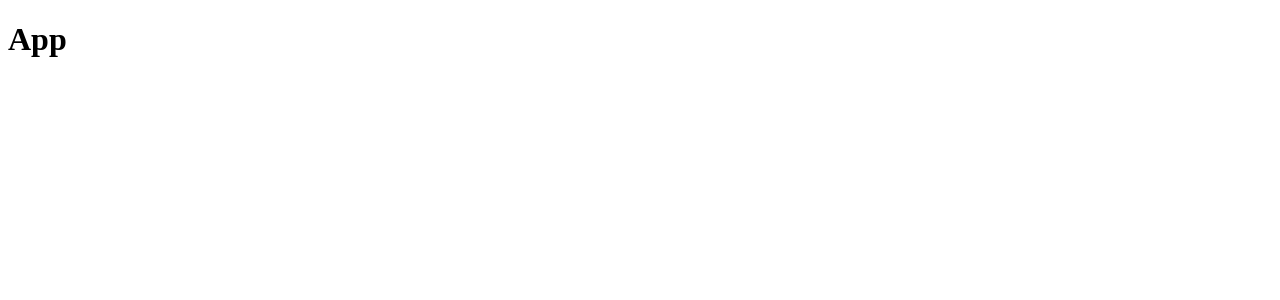
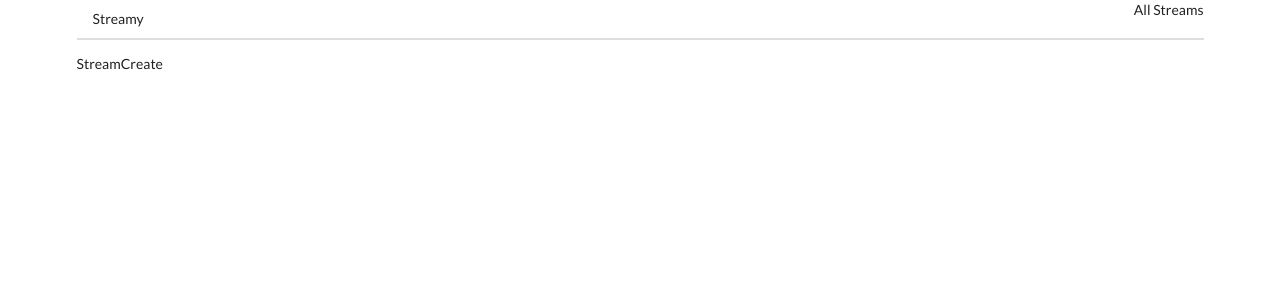
Before and after one commit to rutvikbodar/tempProjects, a React (Create React App) app in the folder streamers/: page /stream/new in a window 1280 px wide. Shown: the top 300 px of the page. Built offline with nearby package versions, Linux system fonts and the light colour scheme.

Commit message:
sbdsahdgasd

```diff
--- a/streamers/package.json
+++ b/streamers/package.json
@@ -8,6 +8,7 @@
     "@testing-library/user-event": "^13.5.0",
     "react": "^18.2.0",
     "react-dom": "^18.2.0",
+    "react-router-dom": "^5.3.4",
     "react-scripts": "5.0.1",
     "web-vitals": "^2.1.4"
   },
--- a/streamers/public/index.html
+++ b/streamers/public/index.html
@@ -3,6 +3,7 @@
   <head>
     <meta charset="utf-8" />
     <link rel="icon" href="%PUBLIC_URL%/favicon.ico" />
+    <link rel="stylesheet" href="https://cdnjs.cloudflare.com/ajax/libs/semantic-ui/2.4.1/semantic.min.css">
     <meta name="viewport" content="width=device-width, initial-scale=1" />
     <meta name="theme-color" content="#000000" />
     <meta
@@ -11,6 +12,7 @@
     />
     <link rel="apple-touch-icon" href="%PUBLIC_URL%/logo192.png" />
     <link rel="manifest" href="%PUBLIC_URL%/manifest.json" />
+
     <title>React App</title>
   </head>
   <body>
--- a/streamers/src/App.js
+++ b/streamers/src/App.js
@@ -1,8 +1,25 @@
+import React from 'react'
+import {BrowserRouter , Route} from 'react-router-dom'
+
+import StreamCreate from './streams/StreamCreate';
+import StreamDelete from './streams/StreamDelete';
+import StreamEdit from './streams/StreamEdit';
+import StreamList from './streams/StreamList';
+import StreamShow from './streams/StreamShow';
+import Header from './Header'
+
 
 function App() {
   return (
-    <div className="App">
-      <h1>App</h1>
+    <div className="ui container">
+      <BrowserRouter>
+      <Header />
+      <Route path={"/"} exact component={StreamList} />
+      <Route path={"/stream/new"} exact component={StreamCreate} />
+      <Route path={"/stream/edit"} exact component={StreamEdit} />
+      <Route path={"/stream/delete"} exact component={StreamDelete} />
+      <Route path={"/stream/show"} exact component={StreamShow} />
+      </BrowserRouter>
     </div>
   );
 }
--- /dev/null
+++ b/streamers/src/Header.js
@@ -0,0 +1,15 @@
+import React from "react";
+import { Link } from 'react-router-dom';
+
+const Header = () => {
+    return (
+        <div className="ui secondary pointing menu">
+            <Link to="/" className={'item'}>Streamy</Link>
+            <div className="right menu">
+                All Streams
+            </div>
+        </div>
+    )
+}
+
+export default Header;
--- /dev/null
+++ b/streamers/src/streams/StreamCreate.js
@@ -0,0 +1,9 @@
+import React from "react";
+
+const StreamCreate = () => {
+    return (
+        <div>StreamCreate</div>
+    )
+}
+
+export default StreamCreate;
--- /dev/null
+++ b/streamers/src/streams/StreamDelete.js
@@ -0,0 +1,9 @@
+import React from "react";
+
+const StreamDelete = () => {
+    return (
+        <div>StreamDelete</div>
+    )
+}
+
+export default StreamDelete;
--- /dev/null
+++ b/streamers/src/streams/StreamEdit.js
@@ -0,0 +1,9 @@
+import React from "react";
+
+const StreamEdit = () => {
+    return (
+        <div>StreamEdit</div>
+    )
+}
+
+export default StreamEdit;
--- /dev/null
+++ b/streamers/src/streams/StreamList.js
@@ -0,0 +1,9 @@
+import React from "react";
+
+const StreamList = () => {
+    return (
+        <div>StreamList</div>
+    )
+}
+
+export default StreamList;
--- /dev/null
+++ b/streamers/src/streams/StreamShow.js
@@ -0,0 +1,9 @@
+import React from "react";
+
+const StreamShow = () => {
+    return (
+        <div>StreamShow</div>
+    )
+}
+
+export default StreamShow;
```
Also changed, not shown: 1 other file (tests, documents, lock files or other folders).
